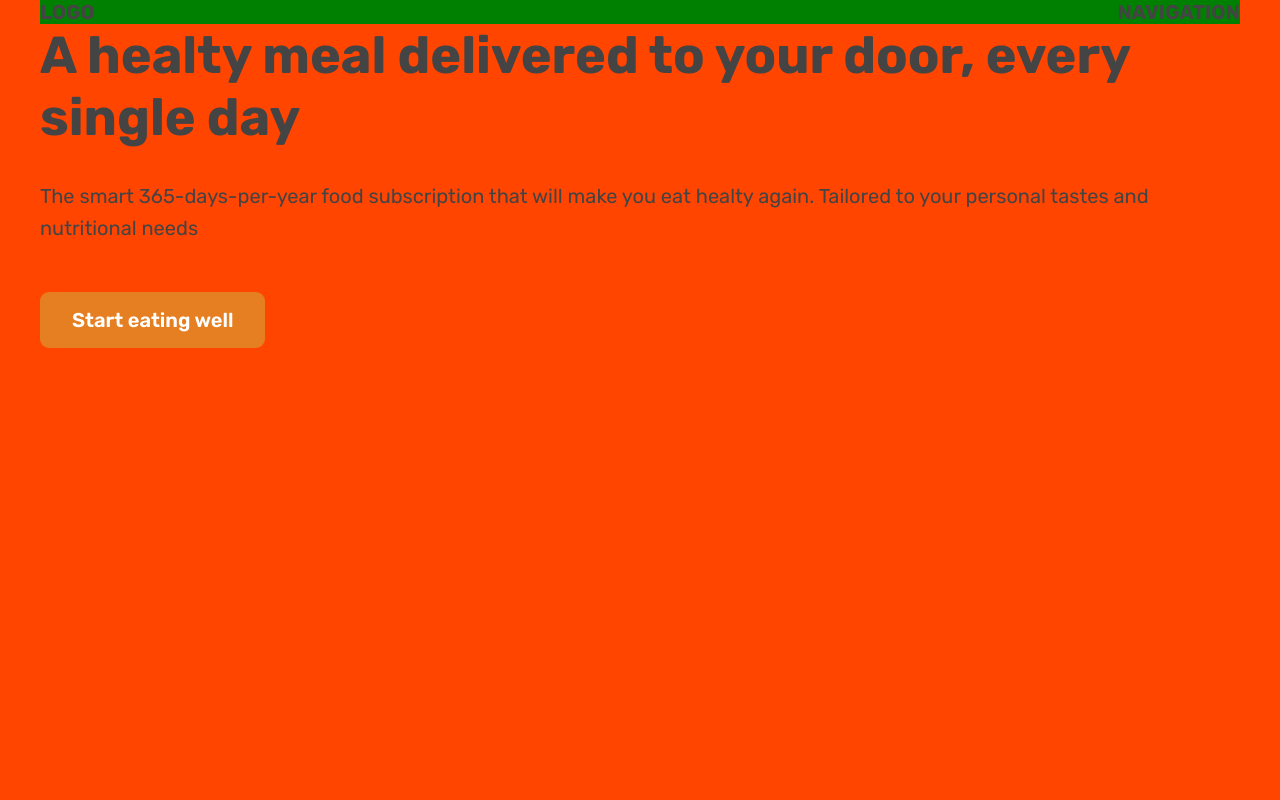
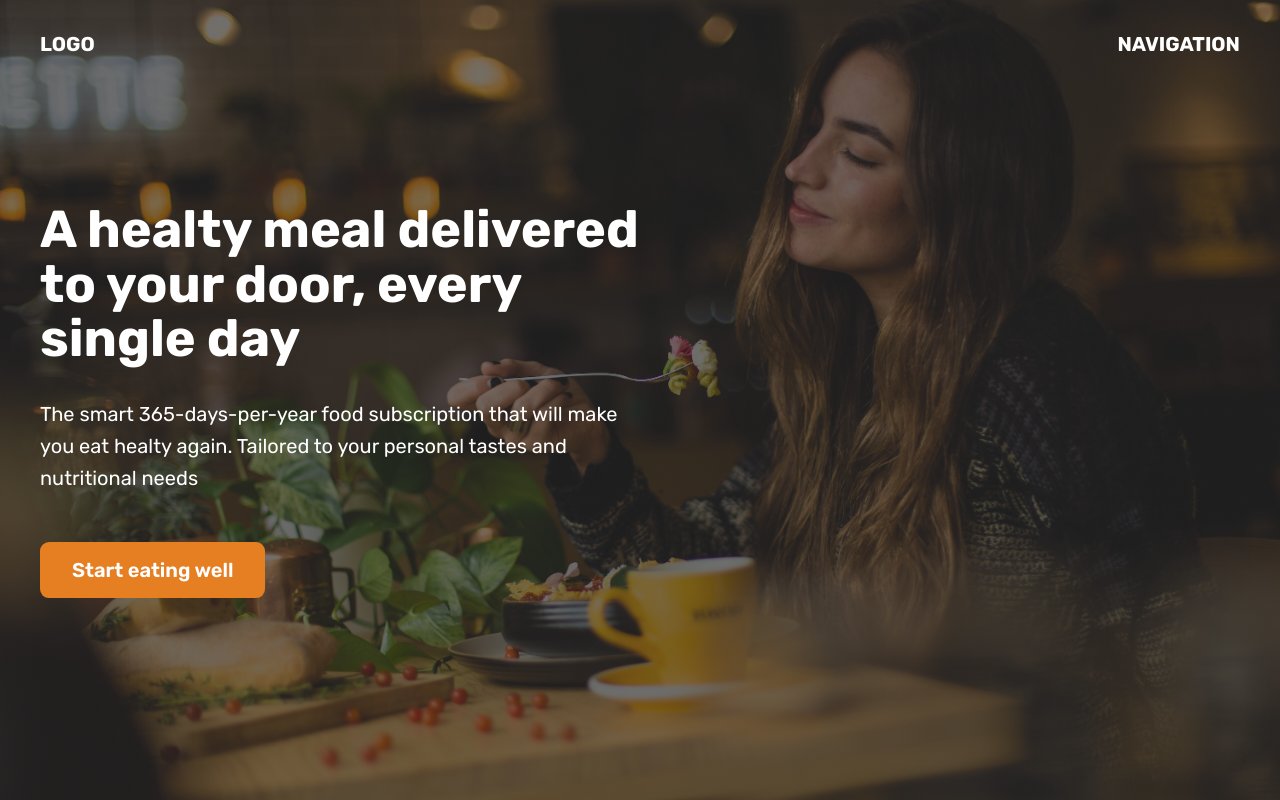
Before and after one commit to ingvillajimenez/06-components, a plain HTML site: page 05-hero.html in a window 1280 px wide. Shown: the top 800 px of the page. Drawn offline with Linux system fonts and the light colour scheme.

Commit message:
Building a Hero Section - Part 2

```diff
--- a/05-hero.html
+++ b/05-hero.html
@@ -29,8 +29,17 @@
       }
 
       header {
-        background-color: orangered;
+        /* background-color: orangered; */
         height: 100vh;
+        position: relative;
+
+        background-image: linear-gradient(
+            rgba(34, 34, 34, 0.6),
+            rgba(34, 34, 34, 0.6)
+          ),
+          url(hero.jpg);
+        background-size: cover;
+        color: #fff;
       }
 
       nav {
@@ -38,12 +47,37 @@
         font-weight: 700;
         display: flex;
         justify-content: space-between;
-        background-color: green;
+        padding-top: 32px;
+        /* background-image: linear-gradient(to right, red, blue); */
+
+        /* background-color: green; */
+      }
+
+      .header-container {
+        width: 1200px;
+        position: absolute;
+
+        /* In relation to PARENT size */
+        left: 50%;
+        top: 50%;
+
+        /* In relation to ELEMENT size */
+        transform: translate(-50%, -50%);
+
+        /* background-color: violet; */
+
+        /* text-align: center; */
+      }
+
+      .header-container-inner {
+        width: 50%;
+        /* background-color: blue; */
       }
 
       h1 {
         font-size: 52px;
         margin-bottom: 32px;
+        line-height: 1.05;
       }
 
       p {
@@ -82,13 +116,15 @@
         <div>NAVIGATION</div>
       </nav>
 
-      <div class="container">
+      <div class="header-container">
+        <div class="header-container-inner">
           <h1>A healty meal delivered to your door, every single day</h1>
           <p>
             The smart 365-days-per-year food subscription that will make you eat
             healty again. Tailored to your personal tastes and nutritional needs
           </p>
           <a href="#" class="btn">Start eating well</a>
+        </div>
       </div>
     </header>
 
```
Lines whose indentation alone changed are shown as unchanged.
